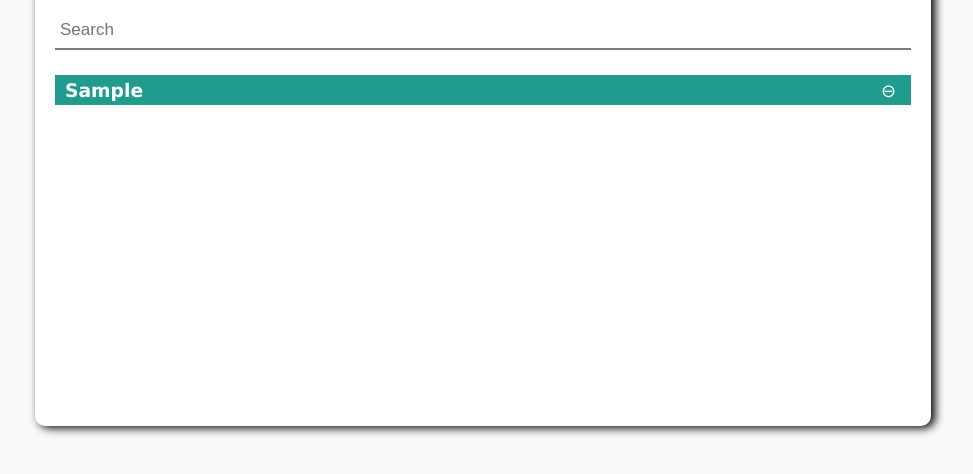
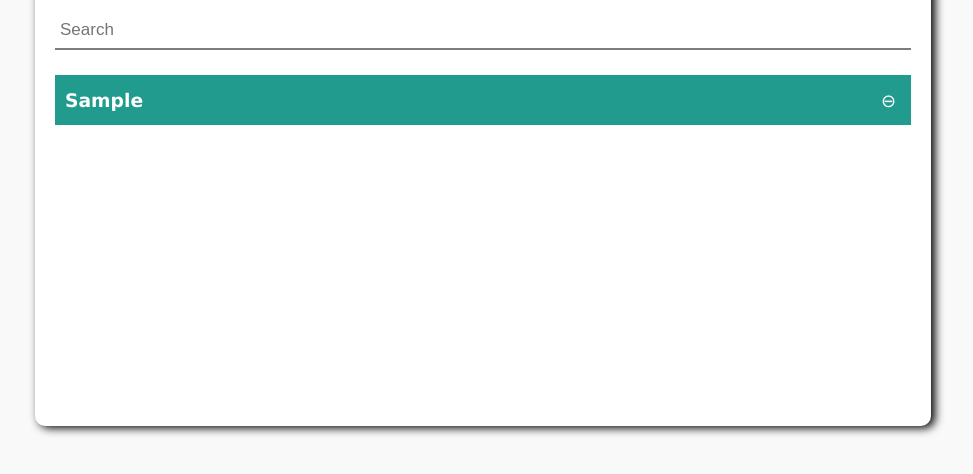
Before and after one commit to Khalid-Safi207/todo, a plain HTML site: page index.html in a window 1280 px wide. Both pictures are taken after typing "Sample" into the empty fields and a click on the button "ADD TASK". Shown: the part 334-808 px from the top of the page, without its empty margins (157-1130 px from the left). Drawn offline with Linux system fonts and the light colour scheme.

Commit message:
Update style.css

```diff
--- a/style.css
+++ b/style.css
@@ -122,7 +122,7 @@ body {
   color: white;
   margin-top: 5px;
   font-family: Verdana, Geneva, Tahoma, sans-serif;
-  max-height: 30px;
+  max-height: 50px;
 }
 .task span,
 .trash {
```
